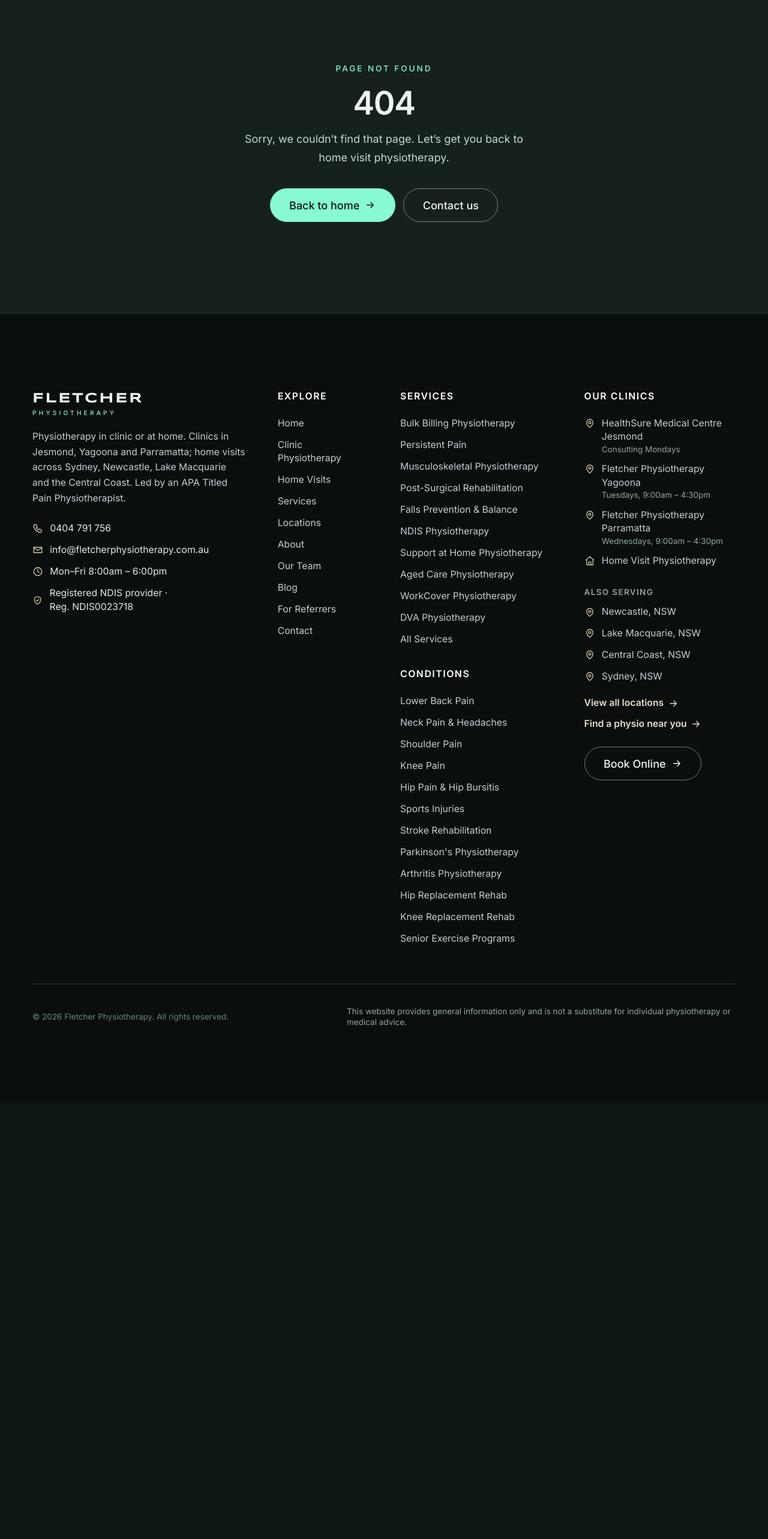
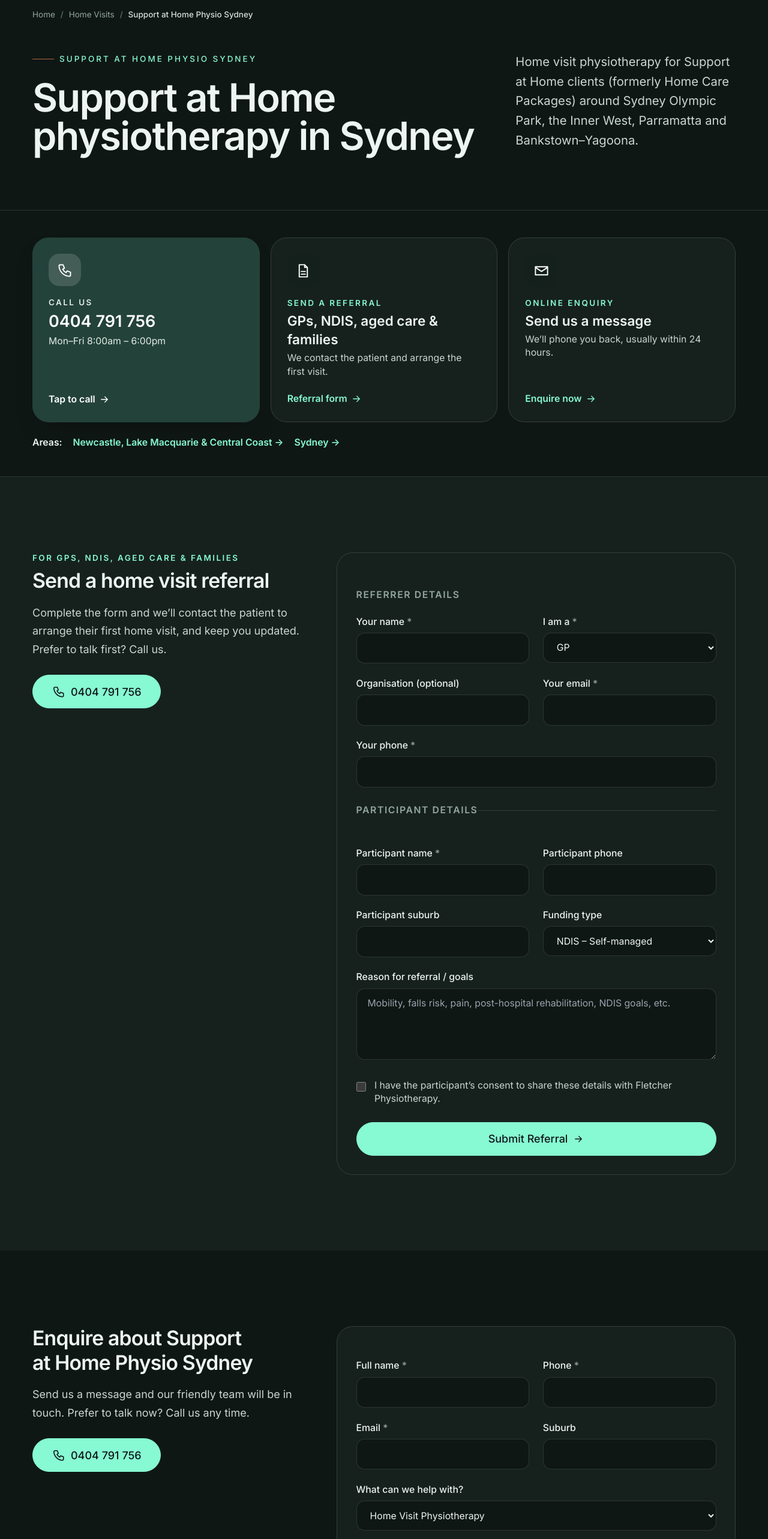
Before and after one commit to Trackrecord-pixel/Fletcher-physiotherapy-website, a Next.js app: page /support-at-home-physiotherapy-sydney in a window 1280 px wide. Before the commit this address had no page. Shown: the part 180-2746 px from the top of the page at 60% size. Before the commit the page ends 2019 px from the top, so only its background shows below. Built offline with nearby package versions, Linux system fonts and the light colour scheme.

Commit message:
Create page for support at home physiotherapy Sydney
Added a new page for support at home physiotherapy services in Sydney, including metadata for SEO and social sharing.

```diff
--- /dev/null
+++ b/app/support-at-home-physiotherapy-sydney/page.tsx
@@ -0,0 +1,27 @@
+import type { Metadata } from "next";
+import LandingPage from "@/components/LandingPage";
+import { landingPages } from "@/lib/landing";
+
+const c = landingPages["support-at-home-physiotherapy-sydney"];
+const title = "Support at Home Physio Sydney | Home Visits";
+const description = "Support at Home (formerly Home Care Package) physiotherapy at home around Sydney Olympic Park, the Inner West, Parramatta and Bankstown–Yagoona.";
+
+export const metadata: Metadata = {
+  title: { absolute: `${title} | Fletcher` },
+  description,
+  alternates: { canonical: "/support-at-home-physiotherapy-sydney" },
+  openGraph: {
+    type: "website",
+    siteName: "Fletcher Physiotherapy",
+    locale: "en_AU",
+    title,
+    description,
+    url: "/support-at-home-physiotherapy-sydney",
+    images: [{ url: "/images/og-default.png", width: 1200, height: 630, alt: "Fletcher Physiotherapy home visit physiotherapy" }],
+  },
+  twitter: { card: "summary_large_image", title, description, images: ["/images/og-default.png"] },
+};
+
+export default function Page() {
+  return <LandingPage c={c} />;
+}
```
